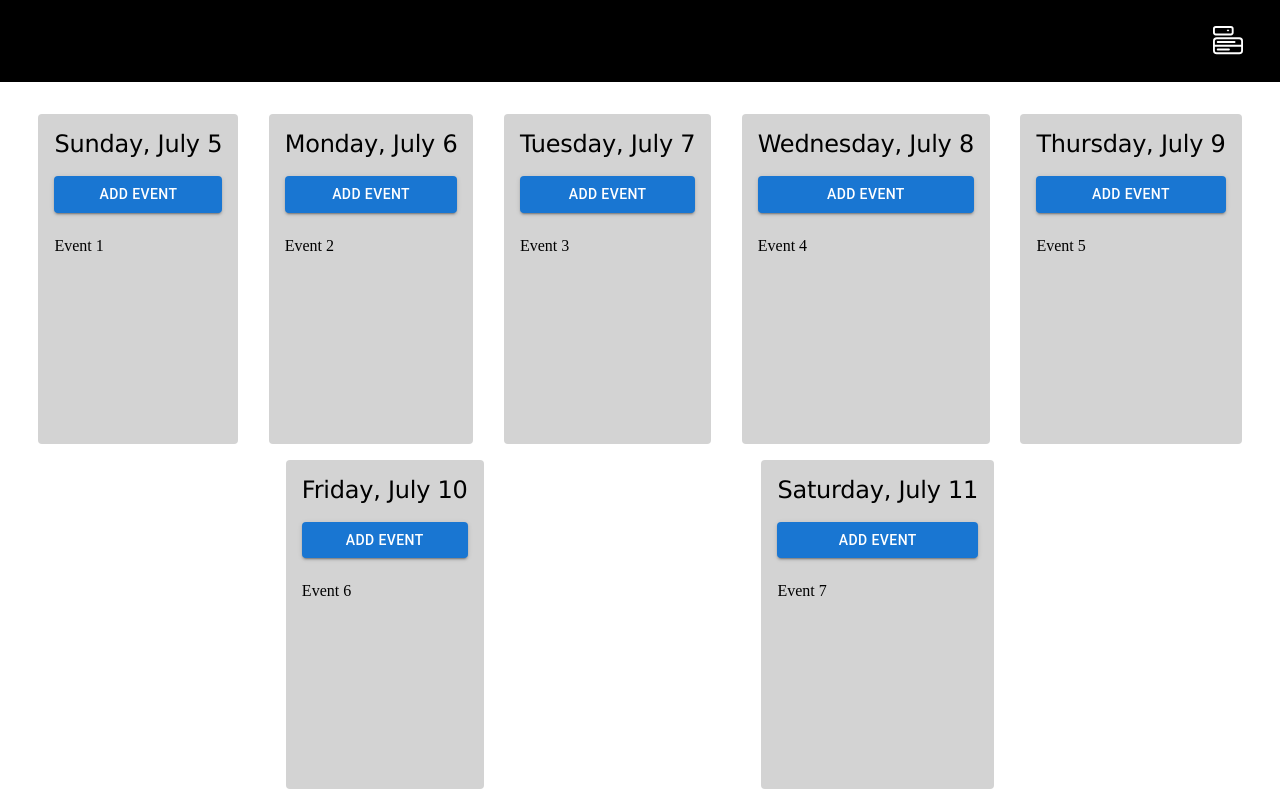
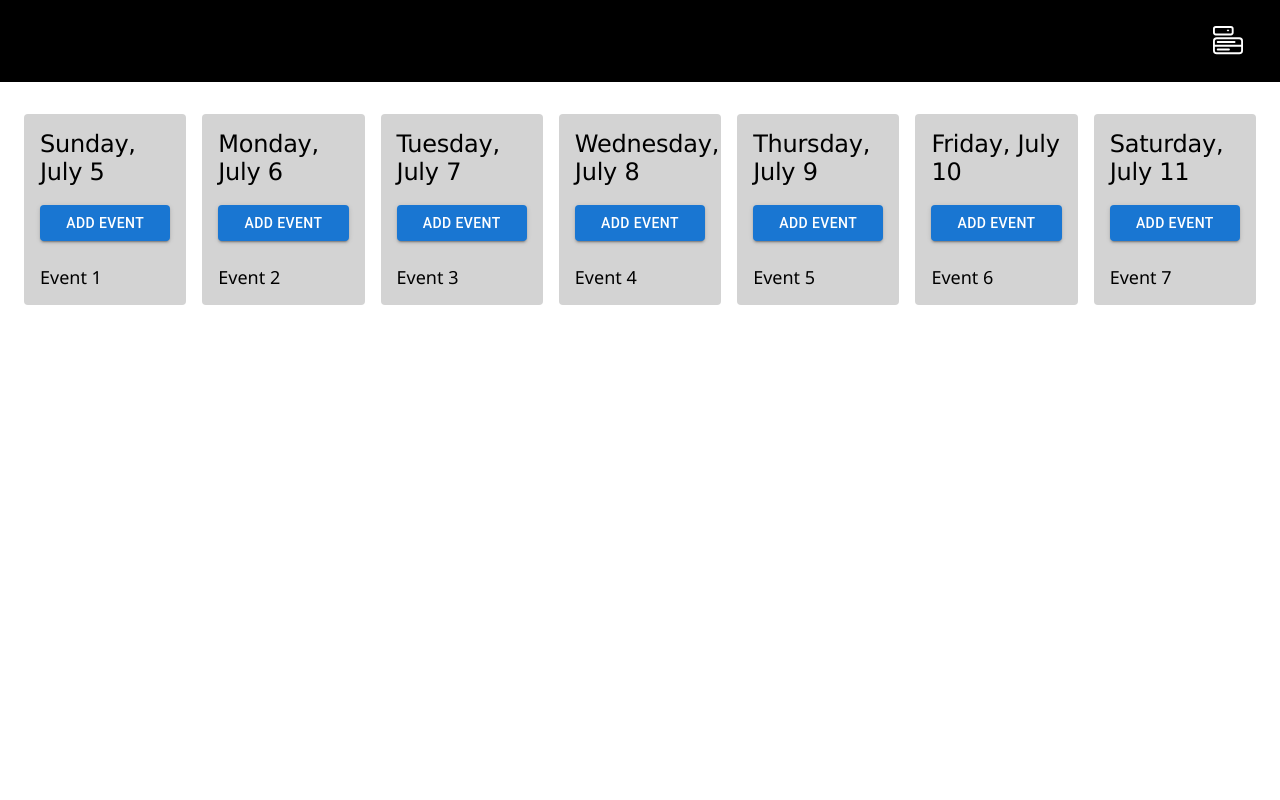
Before and after one commit to thaneluna-dev/weekly-calendar, a React (Vite) app: page / in a window 1280 px wide. Built offline with nearby package versions, Linux system fonts and the light colour scheme.

Commit message:
Made event grids the same equal widths

```diff
--- a/src/index.css
+++ b/src/index.css
@@ -94,3 +94,9 @@ code {
   align-content: start;
   justify-content: flex-start;
 }
+
+.events {
+  font-size:large;
+  font-weight:lighter;
+  font-family:'Segoe UI', Tahoma, Geneva, Verdana, sans-serif;
+}
--- a/src/pages/Dashboard.jsx
+++ b/src/pages/Dashboard.jsx
@@ -1,5 +1,5 @@
 import Container from "@mui/material/Container";
-import { Box, Button, Grid, Input, Modal } from "@mui/material";
+import { Box, Button, Grid, Input, Modal, TextareaAutosize } from "@mui/material";
 import { useState } from "react";
 
 export default function Dashboard() {
@@ -40,7 +40,12 @@ export default function Dashboard() {
   const handleEventClick = (index) => {
     // Modal for handling events pop up
     setOpen(true);
-    setcurrentEventDate(index)
+    setcurrentEventDate(index);
+  };
+
+  const handleOnChange = (event) => {
+    // event.target.value
+    //TODO - Needs to implement to save to backend in fastapi python
   };
 
   return (
@@ -59,7 +64,7 @@ export default function Dashboard() {
           {Object.values(days).map((day, index) => (
             <Grid
               key={index}
-              size="auto"
+              size="grow"
               sx={{
                 height: "100%",
                 backgroundColor: "lightgray",
@@ -84,7 +89,7 @@ export default function Dashboard() {
               >
                 <h2 style={{ paddingBottom: 10 }}>{day}</h2>
                 <Button
-                  onClick={() => handleEventClick(index) }
+                  onClick={() => handleEventClick(index)}
                   variant="contained"
                   color="primary"
                   sx={{ marginBottom: 3 }}
@@ -92,15 +97,20 @@ export default function Dashboard() {
                   Add Event
                 </Button>
                 {/* Add your event list or other content here */}
-                <div>
+                <p className="events">
                   {events[index].map((event, eventIndex) => (
                     <div key={eventIndex}>{event}</div>
                   ))}
-                </div>
+                </p>
               </Box>
             </Grid>
           ))}
-          <Modal open={open} onClose={handleClose} aria-labelledby="modal-title" aria-describedby="modal-description">
+          <Modal
+            open={open}
+            onClose={handleClose}
+            aria-labelledby="modal-title"
+            aria-describedby="modal-description"
+          >
             <Box
               sx={{
                 position: "absolute",
@@ -115,7 +125,12 @@ export default function Dashboard() {
               }}
             >
               <h2>Adding to event {days[currentEventDate]}</h2>
-                <Input placeholder="Event Name" />
+              <TextareaAutosize
+                aria-label="empty textarea"
+                placeholder="Empty"
+                style={{ width: 200 }}
+                onChange={(e) => handleOnChange(e) }
+              />
             </Box>
           </Modal>
         </Grid>
```
